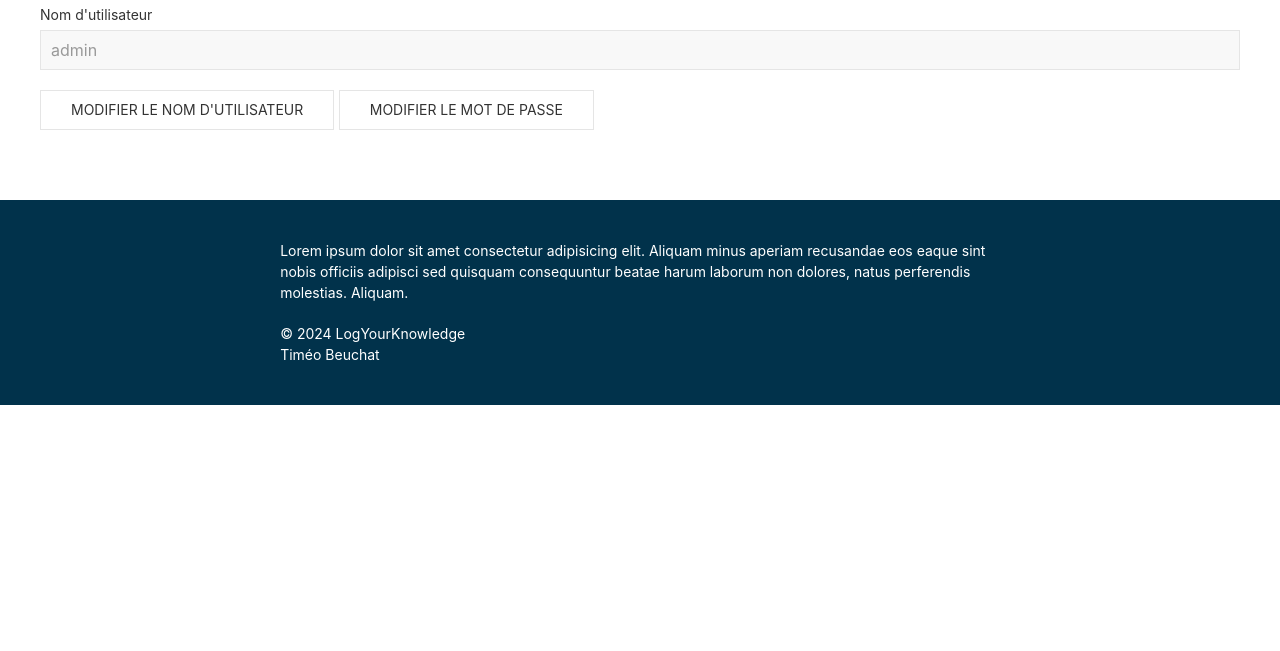
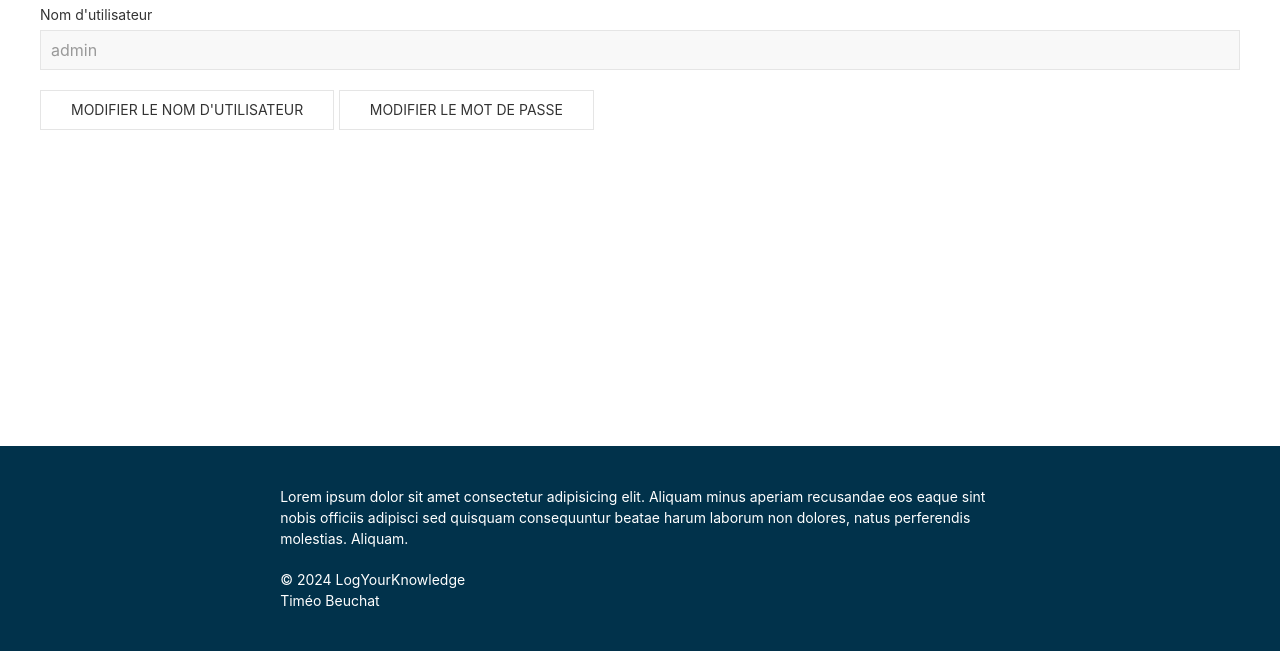
Before and after one commit to tibix19/app_blog, a PHP site: page /posts/account in a window 1280 px wide. Shown: the part 149-800 px from the top of the page. Run offline with PHP 8.4, Linux system fonts and the light colour scheme; the visitor is signed in with stand-in values (Sample User, id 1); data comes from the database, SQL or seed files in the repository; some libraries are stand-ins or nearby versions.

Commit message:
footer >> ok

```diff
--- a/views/layout.php
+++ b/views/layout.php
@@ -66,7 +66,7 @@
     <hr class="uk-margin-remove" style="border-bottom: 2px solid black; color: #01324b">
 
     <!-- Affiche le contenu des views -->
-    <div class="uk-container">
+    <div class="uk-container" uk-height-viewport="expand: true">
         <div>
 
             <?= $content ?>
```
